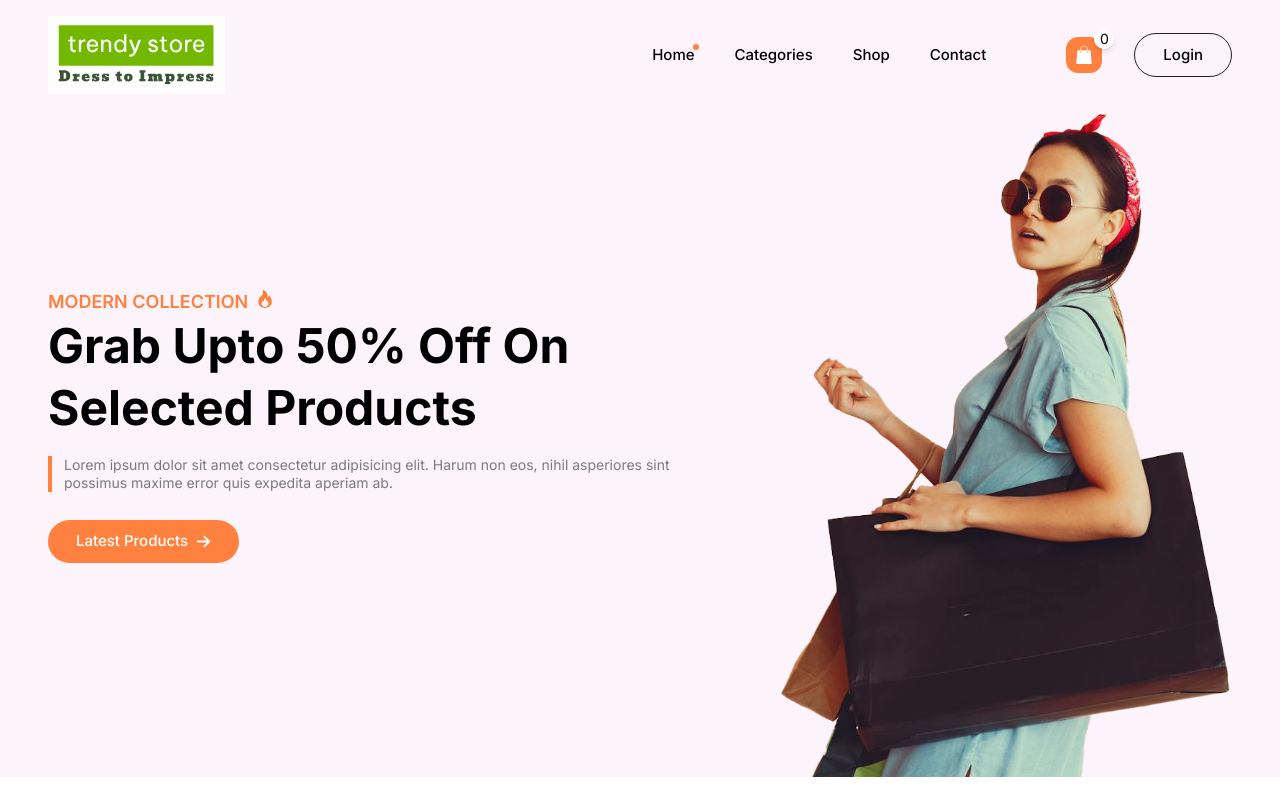
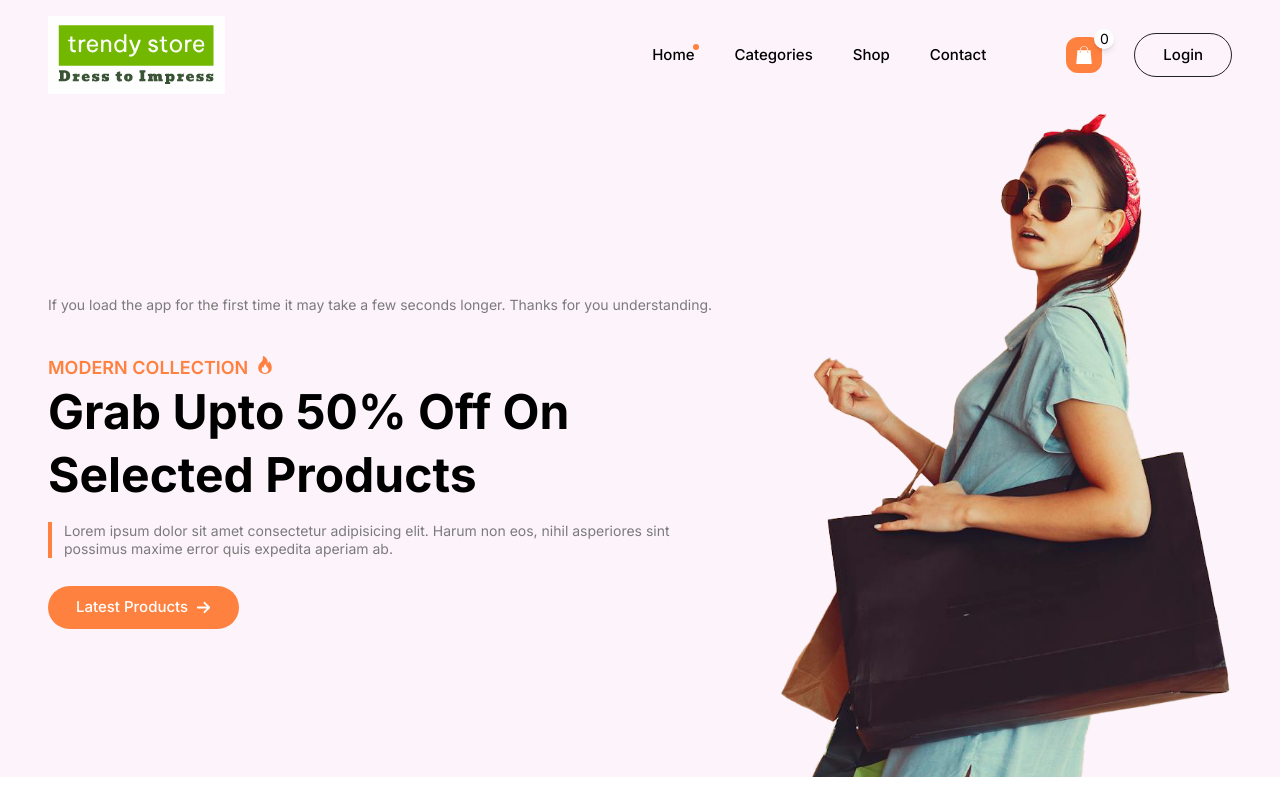
Before and after one commit to sttallev99/trendy-shop, a React (Vite) app: page / in a window 1280 px wide. Shown: the top 800 px of the page. Built offline with nearby package versions, Linux system fonts and the light colour scheme; no server answers; a web font is replaced by a local one.

Commit message:
made changes

```diff
--- a/src/components/Hero.jsx
+++ b/src/components/Hero.jsx
@@ -7,6 +7,7 @@ const Hero = () => {
   return (
     <section id='home' className='max-padd-container bg-hero bg-center bg-cover bg-no-repeat h-[777px] w-full max-[640px]:bg-left backdrop-blur-md'>
       <div className='relative max-w-[666px] top-44 xs:top-72'>
+        <p className='pt-2 pb-10'>If you load the app for the first time it may take a few seconds longer. Thanks for you understanding.</p>
         <h4 className='flex items-baseline gap-x-2 uppercase text-secondary medium-18'>Modern collection <BsFire /></h4>
         <h2 className='h1 capitalize'>Grab Upto 50% Off on Selected Products</h2>
         <p className='border-l-4 border-secondary pl-3 my-2'>Lorem ipsum dolor sit amet consectetur adipisicing elit.
```
